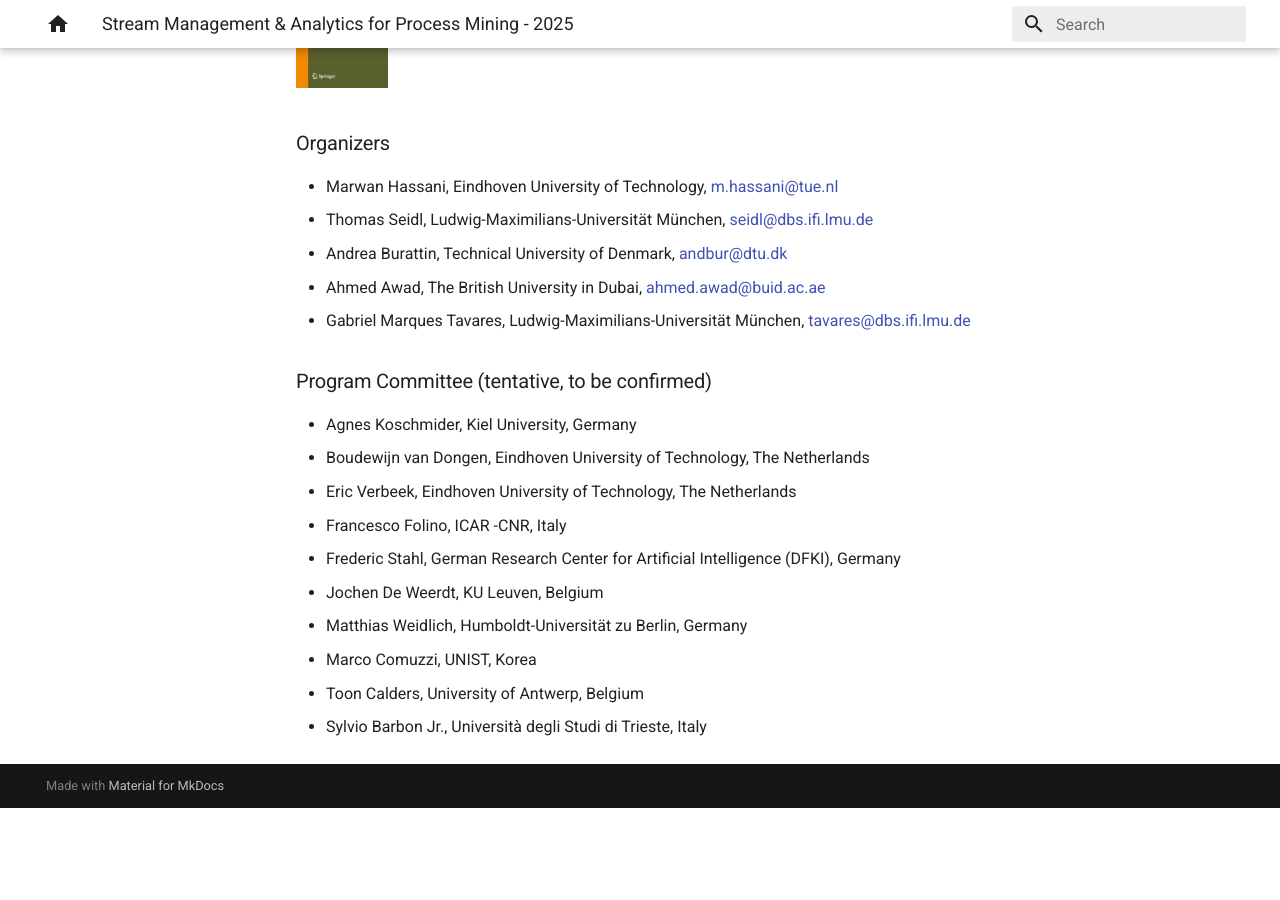
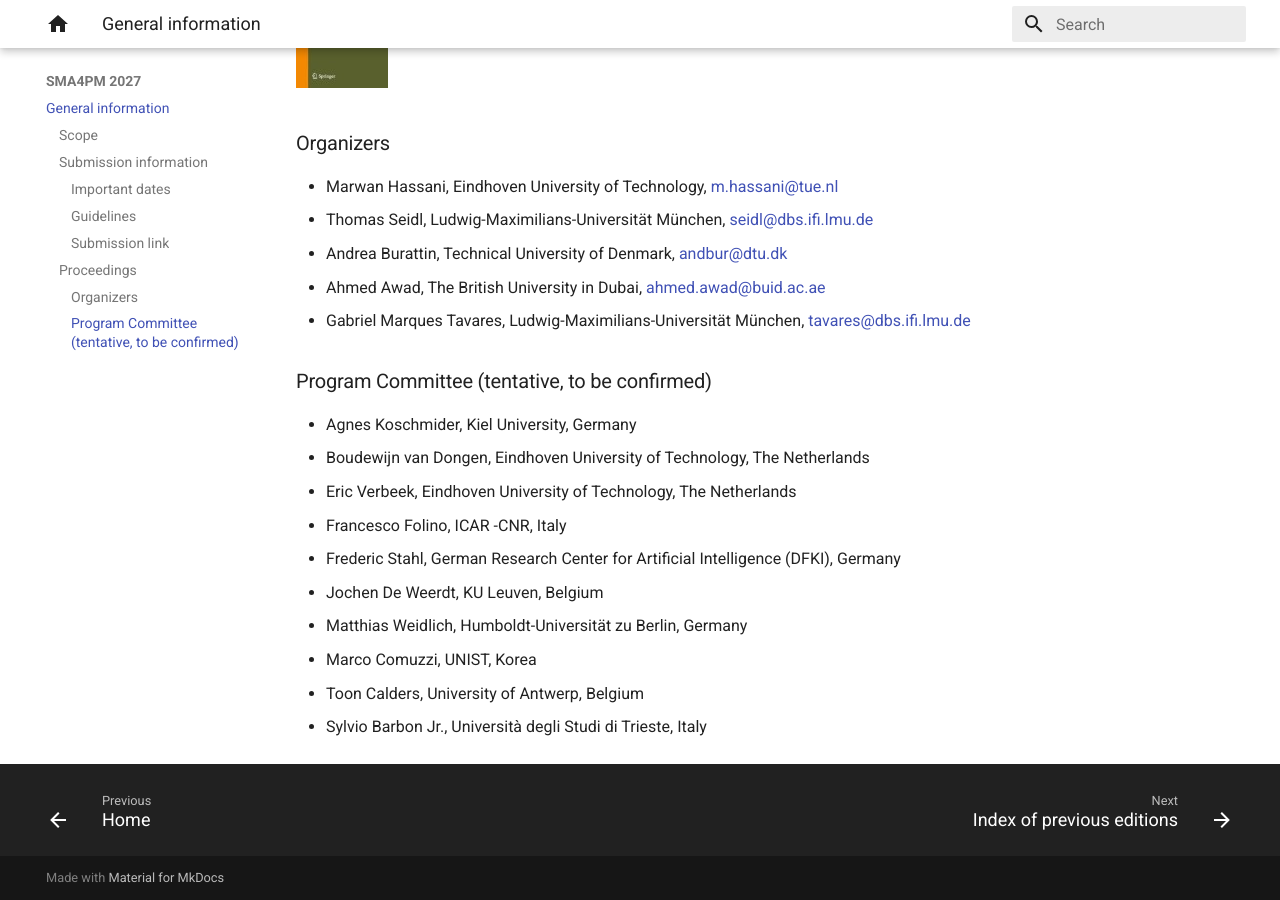
Before and after one commit to sma4pm/sma4pm.github.io, an MkDocs documentation site: the page built from docs/2027/index.md, in a window 1280 px wide and 900 px high, scrolled down 3963 px. Built offline with MkDocs 1.6.1 and Material for MkDocs 9.7.7, drawn with Linux system fonts in a browser that asks for light colours; before the commit the page ends 4771 px from its top, so only the background shows below that.

Commit message:
Added link to index

```diff
--- a/mkdocs.yml
+++ b/mkdocs.yml
@@ -3,10 +3,12 @@
 
 nav:
   - Home: index.md
-  - SMA4PM 2025:
-    - General information: 2025/index.md
+  - SMA4PM 2027:
+    - General information: 2027/index.md
   - Previous editions:
     - Index of previous editions: previous.md
+    - SA4PM 2025:
+      - General information: 2025/index.md
     - SA4PM 2024:
       - General information: 2024/index.md
     - SA4PM 2022:
```
